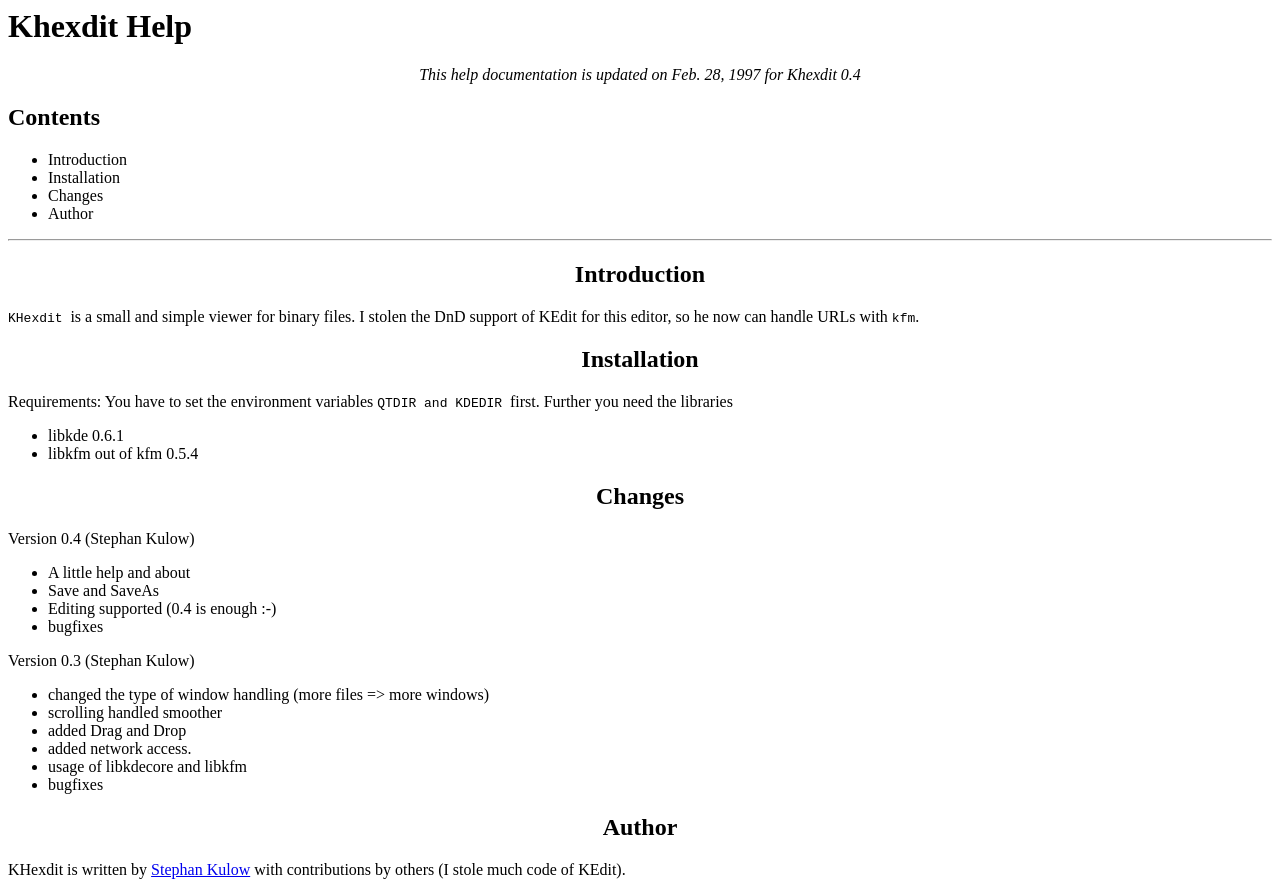
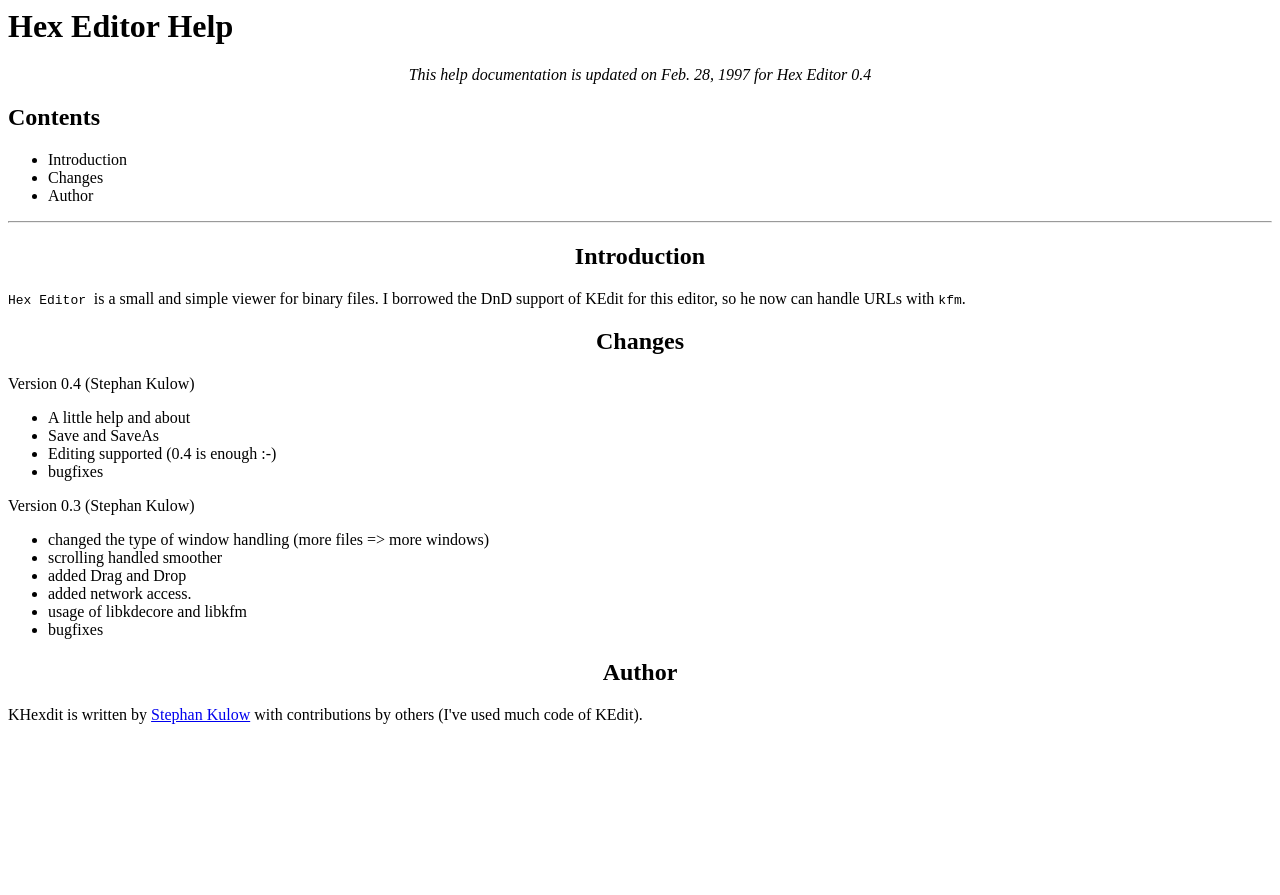
Before and after one commit to KDE/kde1-kdeutils, a plain HTML site: page khexdit/khexdit.html in a window 1280 px wide. After the commit the page ends 800 px from the top, so only its background shows below. Drawn offline with Linux system fonts and the light colour scheme.

Commit message:
Coolo: some updates from Robert KHexdit => Hex Editor

```diff
--- a/khexdit/khexdit.html
+++ b/khexdit/khexdit.html
@@ -1,21 +1,19 @@
 <!DOCTYPE HTML PUBLIC "-//IETF//DTD HTML//EN">
 <html>
   <head>
-    <title>Khexdit Help</title>
+    <title>Hex Editor Help</title>
   </head>
 
   <body>
-      <h1>Khexdit Help</h1>
+      <h1>Hex Editor Help</h1>
 
 <CENTER>
-<I>This help documentation is updated on Feb. 28, 1997 for Khexdit 0.4</I>
+<I>This help documentation is updated on Feb. 28, 1997 for Hex Editor 0.4</I>
 </CENTER>
 
 <H2>Contents</H2>
 <UL>
 <LI>Introduction</LI>
-
-<LI>Installation</LI>
 
 <LI>Changes</LI>
 
@@ -25,20 +23,9 @@
 
 <H2 ALIGN=CENTER>Introduction</H2>
 
-<P><TT>KHexdit </TT>is a small and simple viewer for binary files.
-I stolen the DnD support of KEdit for this editor, so he now can
+<P><TT>Hex Editor </TT>is a small and simple viewer for binary files.
+I borrowed the DnD support of KEdit for this editor, so he now can
 handle URLs with <TT>kfm</TT>.</P>
-
-<H2 ALIGN=CENTER>Installation</H2>
-
-<P>Requirements: You have to set the environment variables <TT>QTDIR and
-KDEDIR </TT>first. Further you need the libraries </P>
-
-<UL>
-<LI>libkde 0.6.1</LI>
-
-<LI>libkfm out of kfm 0.5.4</LI>
-</UL>
 
 <H2 ALIGN=CENTER>Changes</H2>
 <P>Version 0.4 (Stephan Kulow)</P>
@@ -59,6 +46,6 @@ KDEDIR </TT>first. Further you need the libraries </P>
 <LI>bugfixes</LI>
 </UL>
 <H2 ALIGN=CENTER>Author</H2>
-<P>KHexdit is written by <A HREF="mailto:coolo@itm.mu-luebeck.de">Stephan Kulow</A> with contributions by others (I stole much code of KEdit).</P>
+<P>KHexdit is written by <A HREF="mailto:coolo@itm.mu-luebeck.de">Stephan Kulow</A> with contributions by others (I've used much code of KEdit).</P>
   </body>
 </html>
```
Also changed, not shown: 3 other files.
